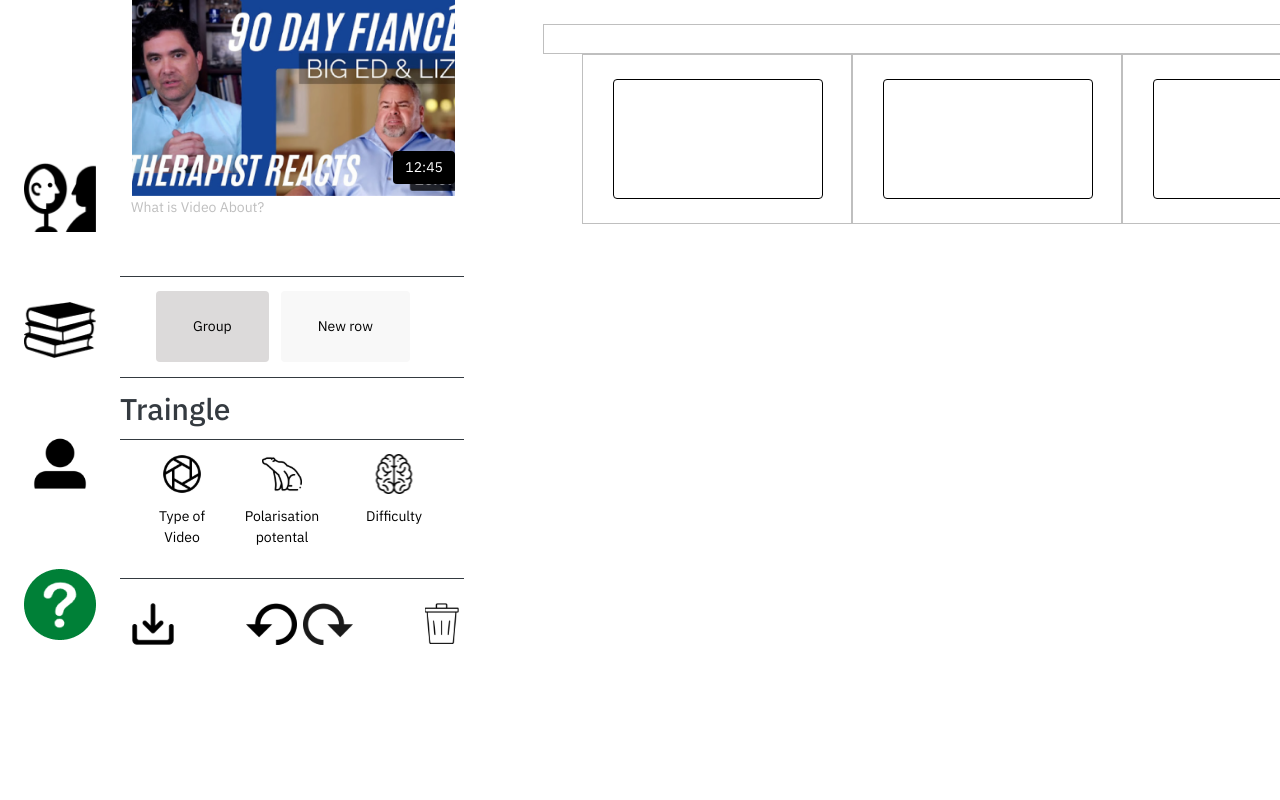
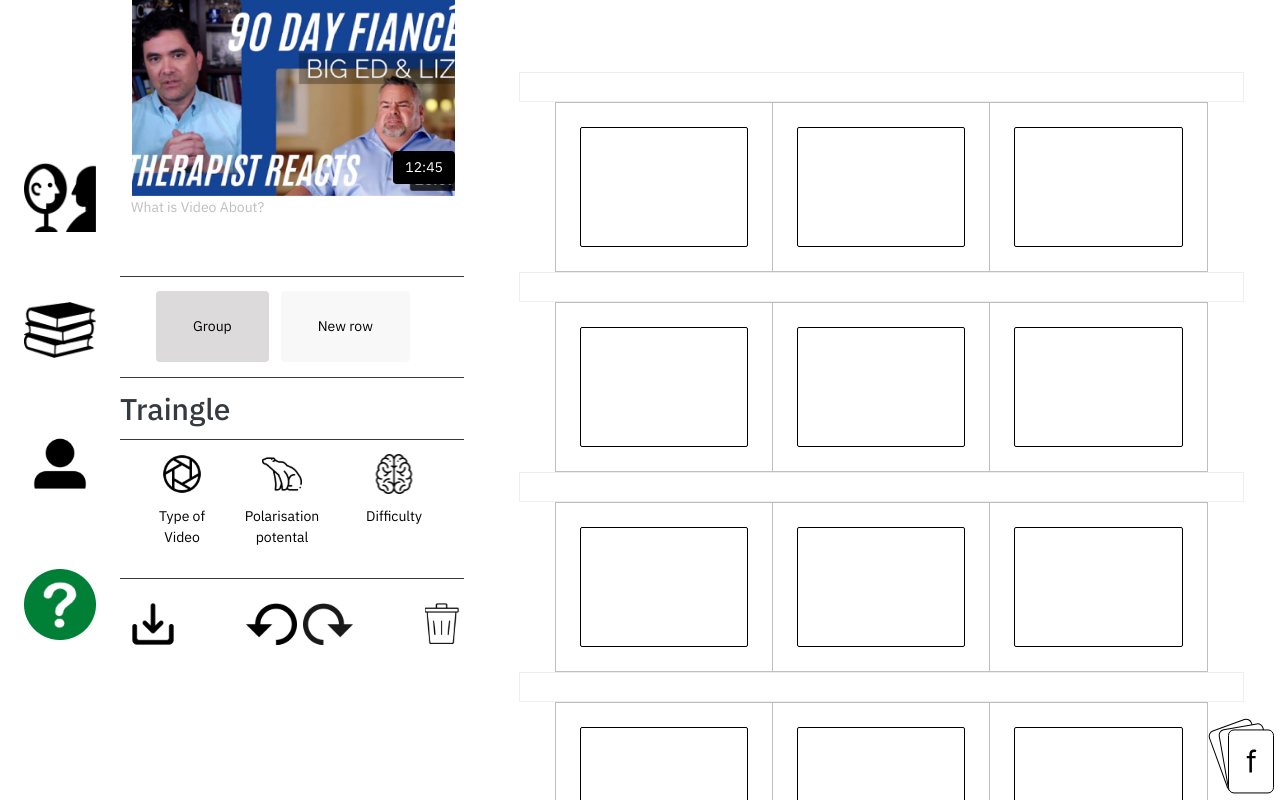
Before and after one commit to tecxar-Avani/tecxar-we-build, a Next.js app: page /newBuild in a window 1280 px wide. Built offline with nearby package versions, Linux system fonts and the light colour scheme.

Commit message:
Same UI issue Fixed and New Build page design change

```diff
--- a/src/assets/scss/custom/structure/_general.scss
+++ b/src/assets/scss/custom/structure/_general.scss
@@ -7,13 +7,46 @@ body,
 
 .h-full {
   height: calc(100vh);
+}
 
+.h-30 {
+  height: 30px;
 }
-body{
+
+.border-color-25 {
+  border: 0.3px solid rgba(0, 0, 0, 0.25);
+  // color: rgba(0, 0, 0, 0.25);
+}
+
+body {
   color: #000000 !important;
 }
+
 // .ant-layout.site-layout {
 //   margin-left: 125px;
+// }
+
+.boxesMain {
+
+  .innerBoxs {
+    border: 0.3px solid rgba(0, 0, 0, 0.25);
+
+    TextArea {
+      border: 0.5px solid #000000;
+    }
+  }
+}
+
+.boxesMain .innerBoxMain .col-sm-4:nth-child(2) .innerBoxs {
+  border-left: 0px;
+}
+
+.boxesMain .innerBoxMain .col-sm-4:nth-child(3) .innerBoxs {
+  border-left: 0px;
+}
+
+// .boxesMain:nth-child(3) .innerBoxs {
+//   border-left: 0px;
 // }
 
 .searchCard ::placeholder {
@@ -124,9 +157,7 @@ body{
 }
 
 .builds-Main {
-  .videoProfile {
-
-  }
+  .videoProfile {}
 }
 
 .mainPage {
@@ -247,9 +278,11 @@ body{
   font-size: 30px;
   line-height: 34px;
 }
+
 .Search {
   margin-left: 31px;
 }
+
 .dashboardSearch {
   width: 300px;
   border-radius: 25px;
@@ -286,6 +319,7 @@ body{
   border-bottom: 0;
   padding: 9px 12px;
 }
+
 .ant-modal-footer {
   text-align: center;
   border-top: none;
@@ -296,6 +330,7 @@ body{
   color: white;
   border-radius: 5px;
 }
+
 .ant-modal-close-x {
   padding: 0px;
   font-weight: 700;
@@ -351,6 +386,7 @@ line-height: 17px;
   font-size: 25px;
   line-height: 29px;
 }
+
 .novideo {
   text-align: center;
 
@@ -501,16 +537,18 @@ line-height: 17px;
   left: 914px;
   margin-top: 17px;
 }
+
 .userGuide .uVideo {
   width: 591px;
   height: 331px;
 
-margin-bottom: 31px
-;
+  margin-bottom: 31px;
 }
-.userGuide .Ucontent-2{
+
+.userGuide .Ucontent-2 {
   margin-top: 61px;
 }
+
 .userGuide .videoContent {
   font-family: 'Arimo';
   font-style: normal;
@@ -537,47 +575,25 @@ line-height: 29px;
   margin-top: 0;
 }
 
-.btn1{
+.btn1 {
   background-color: #DCDADA;
   color: black;
 }
-.btn2{
+
+.btn2 {
   background-color: #F8F8F8;
   color: black;
 }
-.rectangle{
-  // position: absolute;
-  width: 890px;
-  height: 30px;
-  left: 469px;
-  top: 99px;
-  border: 0.3px solid rgba(0, 0, 0, 0.25);
-}
-.outerbox{
-  width: 270px;
-  height: 170px;
-  left: 509px;
-  top: 129px;
-  border: 0.3px solid rgba(0, 0, 0, 0.25);
-}
-.innerBox{
-  width: 210px;
-  height: 110px;
-  border-radius: 4px;
-  margin-top: 24px;
-  margin-bottom: 30px;
-  margin-left: 30px;
-  margin-right: 30px;
-  border: 0.5px solid #000000;
+
+.card {
+  margin-bottom: 0px;
 }
 
-.card{
-  margin-bottom: 0px;
-}
-.ms-4{
+.ms-4 {
   margin-left: 2.45rem !important;
 }
-hr{
+
+hr {
   width: 344.02px;
   margin-top: 14.17px !important;
   margin-bottom: 14.17px !important;
@@ -586,22 +602,27 @@ hr{
 .SelfLearningBG {
   background-color: #FFEB3D;
 }
+
 .ThingsLearningBG {
   background-color: #214DEA;
 }
+
 .UserGuideBG {
   background-color: #44A82B;
 }
-.newBuild{
-  border:0 !important;
+
+.newBuild {
+  border: 0 !important;
 }
-textarea.ant-input{
+
+textarea.ant-input {
 
   ::placeholder {
     text-align: center;
 
   }
 }
-.flash{
+
+.flash {
   align-self: end;
 }
--- a/src/components/NewBuildBoxes.tsx
+++ b/src/components/NewBuildBoxes.tsx
@@ -1,27 +1,25 @@
+import TextArea from "antd/lib/input/TextArea";
 import React, { useState } from "react";
+import { Col, Row } from "react-bootstrap";
 import OuterBox from "./OuterBox";
 import Ractangle from "./Ractangle";
 // interface IVideosCard {
 //   VideoCardData: any;
 // }
 const NewBuildBoxes = (props: any) => {
-
+  let arr = Array.from({ length: props.numOfBox }, () => ({
+    first_name: "",
+    last_name: "",
+  }));
   return (
-    <>
-    {props.boxes &&  props.boxes.length > 0 &&  props.boxes[0].data && (
-    <div className="mt-3 mx-4">
-    <div className=" ms-3">
-      <Ractangle ractBox={props.ract}/>
-      <div className="ms-4 d-flex">
-        <OuterBox outer={props.outBox} inner={props.inbox}/>
-      </div>
+    <div className="boxesMain">
+      <Ractangle />
+      <Row className="m-0 px-4 innerBoxMain">
+        {[...Array(props.numOfBox)].map((i, index) => {
+          return <OuterBox key={index} />;
+        })}
+      </Row>
     </div>
-
-
-
-    </div>
-    )}
-    </>
   );
 };
 
--- a/src/components/OuterBox.tsx
+++ b/src/components/OuterBox.tsx
@@ -1,37 +1,62 @@
-import { Input } from "antd";
 import TextArea from "antd/lib/input/TextArea";
-import Link from "next/link";
-import React from "react";
-import { Button, Card, CardImg, Col, Row } from "react-bootstrap";
+import React, { useState } from "react";
+import { Col, Form } from "react-bootstrap";
 
 // interface IVideosCard {
 //   VideoCardData: any;
 // }
 
 const OuterBox = (props: any) => {
+  const [value, setValue] = useState("");
+  const [changeCalss, setChangeCalss] = useState(false);
 
+  const handleChange = (event) => {
+    const shouldSetValue = value.length < 10;
+
+    if (value.length <= 10) {
+      setValue(event.target.value);
+      setChangeCalss(true);
+    }
+  };
+
+  const charAlert = (event) => {
+    var textField = document.formTwo.text;
+
+    if (textField.value.length > 5) {
+      /* must be > 5, not == 5 or else the substring statement on the next line will cause the function to run again if the user dismisses the alert by pressing the 'enter' key rather than clicking 'OK'. */
+
+      textField.value = textField.value.substring(0, 5);
+      // set field's value equal to first five characters.
+
+      textField.blur();
+      /* move cursor out of form element to keep it from placing itself at position zero, causing an overwrite of the first character */
+
+      alert("No more text can be entered");
+    }
+  };
+  //   console.log("value", value);
   return (
-
-        <>
-        {props.outer && props.outer.map((out: {length: any;}) => {return(
-
-                <div className="outerbox">
-                    <div>
-                        {props.inner && props.inner.length > 0 && (
+    <Col sm={4} className="p-0">
+      <div className="innerBoxs p-3 w-100">
+        <Form name="formTwo">
           <TextArea
+            name="text"
             //value={value}
             //onChange={e => setValue(e.target.value)}
             placeholder=""
             autoSize={{ minRows: 5, maxRows: 5 }}
-                                maxLength={150}
-                                className="innerBox"
+            maxLength={15}
+            //   value={model.ServiceDescription}
+            // onChange={handleChange}
+            // onKeyDown={charAlert()}
+            // onKeyDown={}
+            //   onKeyUp={(e) => {
+            //     console.log();
+            //   }}
           />
-                        )}
+        </Form>
       </div>
-                </div>
-                       ); })
-        }
-        </>
+    </Col>
   );
 };
 
--- a/src/components/Ractangle.tsx
+++ b/src/components/Ractangle.tsx
@@ -1,18 +1,7 @@
-import Link from "next/link";
 import React from "react";
-import { Button, Card, CardImg, Col, Row } from "react-bootstrap";
-
-// interface IVideosCard {
-//   VideoCardData: any;
-// }
 
 const Ractangle = (props: any) => {
-    return (
-        <>
-        {props.ractBox && props.ractBox.map((out: {length: any;}) => {return(
-             <div className="rectangle"></div>
-     ) })}</>
-            );
+  return <div className="h-30 border border-color-25"></div>;
 };
 
 export default Ractangle;
--- a/src/pages/newBuild/index.tsx
+++ b/src/pages/newBuild/index.tsx
@@ -7,7 +7,7 @@ import { Button, Input } from "antd";
 import TextArea from "antd/lib/input/TextArea";
 import Link from "next/link";
 import React, { useState } from "react";
-import { Image } from "react-bootstrap";
+import { Col, Image, Row } from "react-bootstrap";
 import NewBuildSideCard from "@/components/NewBuildSideCard";
 import NewBuildBoxes from "@/components/NewBuildBoxes";
 import FlashCardModal from "@/components/FlashCardModal";
@@ -19,64 +19,171 @@ const NewBuild = () => {
   const { TextArea } = Input;
   const flashCardModalData = {
     // title:["hello"],
-    headerIcon:["deleteFlash.svg","edit.svg"],
-    footer:['save','Reveal answer','Delete'],
-    textbox:[{'header':'Front','box':''},{'header':'Back','box':''}],
-  }
+    headerIcon: ["deleteFlash.svg", "edit.svg"],
+    footer: ["save", "Reveal answer", "Delete"],
+    textbox: [
+      { header: "Front", box: "" },
+      { header: "Back", box: "" },
+    ],
+  };
   const awarenessModalData = {
-    title:["hello"],
-    footer:['save','Reveal answer','Delete'],
-    textbox:[{'header':'Front','box':''},{'header':'Back','box':''}],
-  }
-const BoxData =[
+    title: ["hello"],
+    footer: ["save", "Reveal answer", "Delete"],
+    textbox: [
+      { header: "Front", box: "" },
+      { header: "Back", box: "" },
+    ],
+  };
+  const BoxData = [
     {
-    data:"1"
+      data: "1",
     },
     {
-    data:"1"
-  }
-]
-const outBoxData =[
+      data: "1",
+    },
+  ];
+  const outBoxData = [
     {
-    outer:"1"
+      outer: "1",
     },
     {
-    outer:"1"
+      outer: "1",
     },
     {
-    outer:"1"
+      outer: "1",
+    },
+  ];
+  const inBoxData = [
+    {
+      inner: "1",
+    },
+  ];
+  const ractangleData = [
+    {
+      ractBox: "1",
+    },
+  ];
+  const num = [
+    {
+      id: 1,
+      message: "Testing Data 1",
     },
     {
-    outer:"1"
+      id: 2,
+      message: "Testing Data 2",
     },
-
-]
-const inBoxData = [
     {
-    inner:"1"
+      id: 3,
+      message: "Testing Data 3",
     },
-
-]
-const ractangleData = [
     {
-    ractBox:"1"
+      id: 4,
+      message: "Testing Data 4",
     },
-]
+    {
+      id: 5,
+      message: "Testing Data 5",
+    },
+    {
+      id: 6,
+      message: "Testing Data 6",
+    },
+    {
+      id: 7,
+      message: "Testing Data 7",
+    },
+    {
+      id: 8,
+      message: "Testing Data 8",
+    },
+    {
+      id: 9,
+      message: "Testing Data 9",
+    },
+    {
+      id: 10,
+      message: "Testing Data 10",
+    },
+    {
+      id: 11,
+      message: "Testing Data 11",
+    },
+    {
+      id: 12,
+      message: "Testing Data 12",
+    },
+    {
+      id: 13,
+      message: "Testing Data 13",
+    },
+    {
+      id: 14,
+      message: "Testing Data 14",
+    },
+    {
+      id: 15,
+      message: "Testing Data 15",
+    },
+    {
+      id: 16,
+      message: "Testing Data 16",
+    },
+    {
+      id: 17,
+      message: "Testing Data 17",
+    },
+    {
+      id: 18,
+      message: "Testing Data 18",
+    },
+    {
+      id: 19,
+      message: "Testing Data 19",
+    },
+    {
+      id: 20,
+      message: "Testing Data 20",
+    },
+  ];
+  let mapdata = Math.ceil(num.length / 3);
   return (
     <>
-      <div className="d-flex m-0">
-        <NewBuildSideCard/>
-        <NewBuildBoxes setModal1Open={setModal1Open} boxes={BoxData} outBox={outBoxData} inbox={inBoxData} ract={ractangleData}/>
-        <div className="flash mb-1 me-1">
+      <div className="d-flex m-0 w-100">
+        <NewBuildSideCard />
+        <div className="w-100 px-4 pb-3 pt-4 mt-4">
+          {[...Array(mapdata)].map((num, index) => {
+            return (
+              <NewBuildBoxes
+                setModal1Open={setModal1Open}
+                boxes={num}
+                numOfBox={3}
+                key={index}
+              />
+            );
+          })}
+          <div className="position-absolute bottom-0 end-0 flash mb-1 me-1">
             <Image
               alt="flashCards"
               src="../../../img/flashcardnewbuild.svg"
-            onClick= {() => {setModal2Open(true)}}
+              onClick={() => {
+                setModal2Open(true);
+              }}
             />
           </div>
         </div>
-      <FlashCardModal modal2Open={modal2Open} flashCard={flashCardModalData} setModal2Open={setModal2Open} visible={modal2Open}/>
-      <AwarenessModal modal1Open={modal1Open} awareness={awarenessModalData} setModal1Open={setModal1Open} visible={modal1Open}/>
+      </div>
+      <FlashCardModal
+        modal2Open={modal2Open}
+        flashCard={flashCardModalData}
+        setModal2Open={setModal2Open}
+        visible={modal2Open}
+      />
+      <AwarenessModal
+        modal1Open={modal1Open}
+        awareness={awarenessModalData}
+        setModal1Open={setModal1Open}
+        visible={modal1Open}
+      />
     </>
   );
 };
```
Also changed, not shown: src/pages/_app.tsx (+5 -5 lines), src/pages/search/index.tsx (+6 -1 lines). Lines whose indentation alone changed are shown as unchanged.
